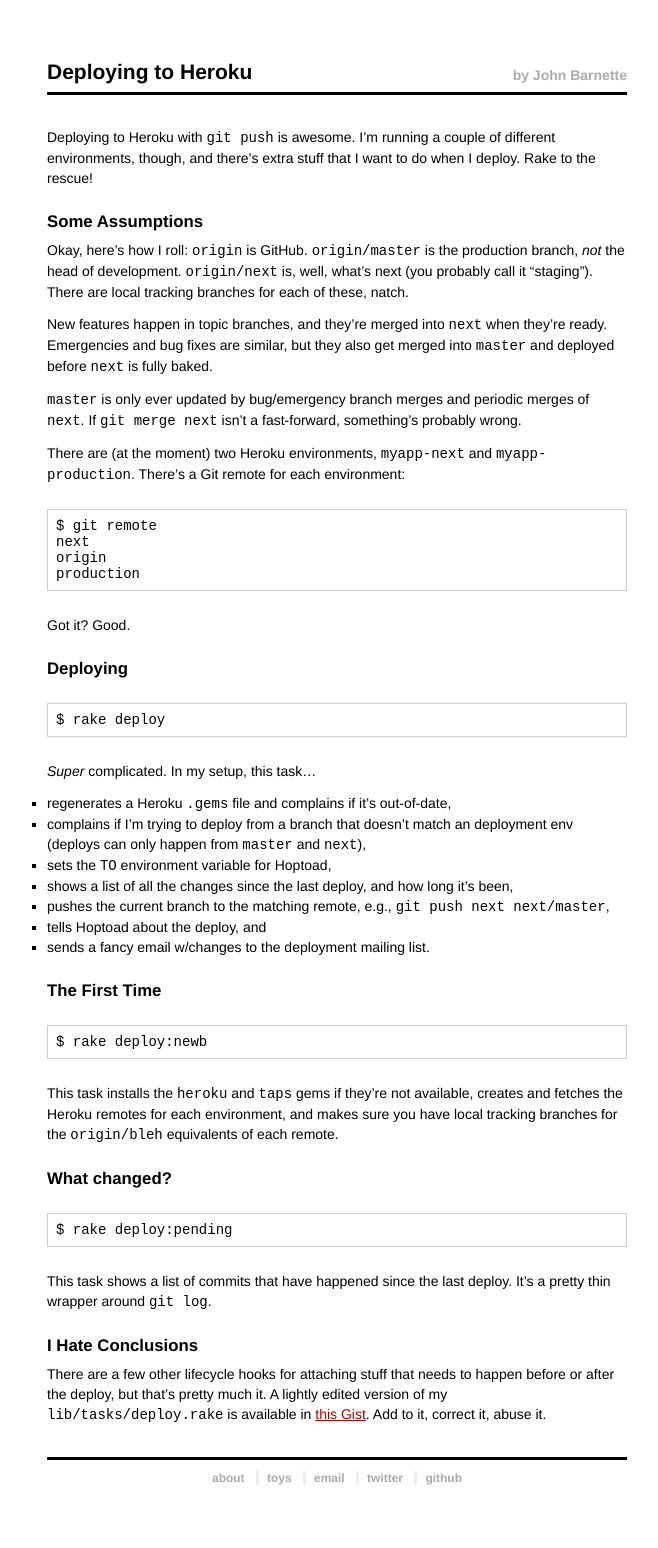
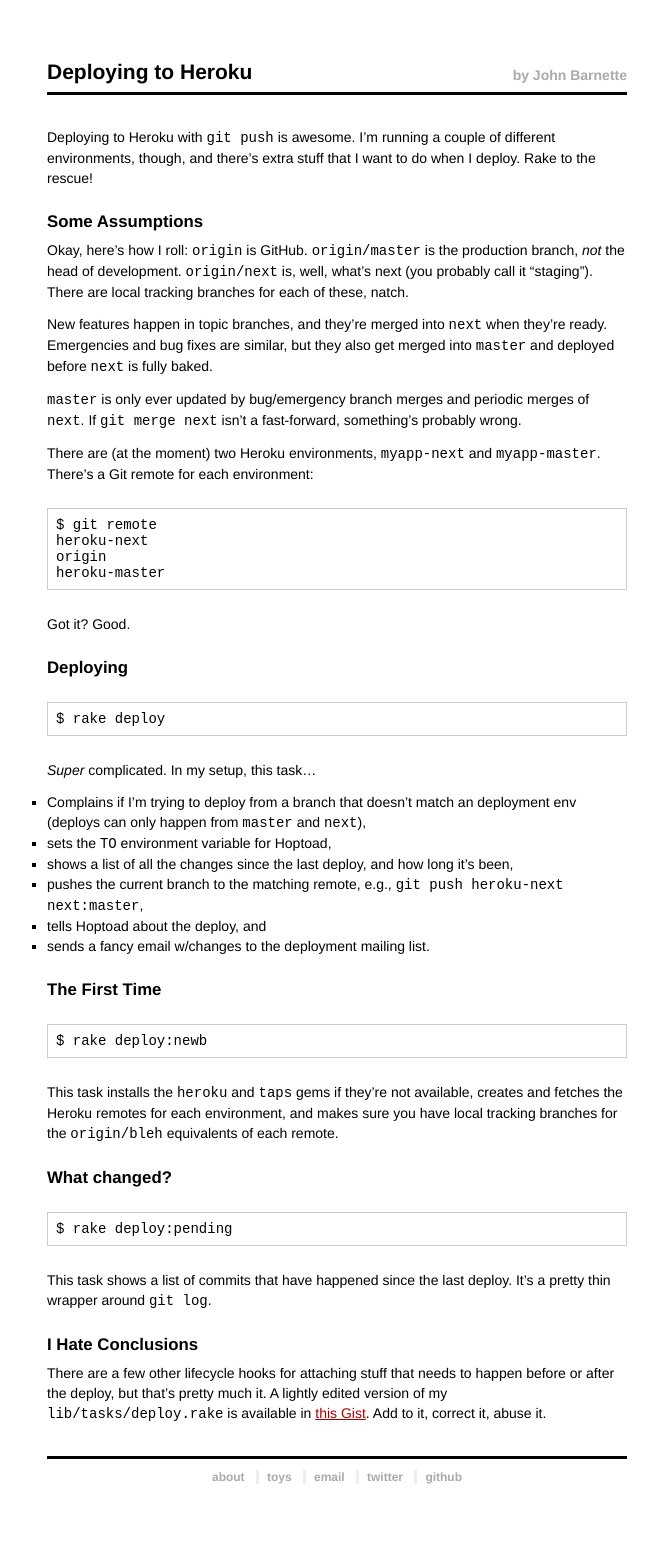
Before and after one commit to jbarnette/jbarnette.github.com, a Jekyll site: the page built from _posts/2009-11-10-deploying-to-heroku.markdown, in a window 1280 px wide. Shown: the whole page, without its empty margins (303-961 px from the left). Built offline with Jekyll 4.4.1, drawn with Linux system fonts in a browser that asks for light colours; nearby versions of some CDN libraries.

Commit message:
Minor update.

```diff
--- a/_posts/2009-11-10-deploying-to-heroku.markdown
+++ b/_posts/2009-11-10-deploying-to-heroku.markdown
@@ -24,12 +24,12 @@ periodic merges of `next`. If `git merge next` isn't a fast-forward,
 something's probably wrong.
 
 There are (at the moment) two Heroku environments, `myapp-next` and
-`myapp-production`. There's a Git remote for each environment:
+`myapp-master`. There's a Git remote for each environment:
 
     $ git remote
-    next
+    heroku-next
     origin
-    production
+    heroku-master
 
 Got it? Good.
 
@@ -39,14 +39,13 @@ Got it? Good.
 
 *Super* complicated. In my setup, this task...
 
-* regenerates a Heroku `.gems` file and complains if it's out-of-date,
-* complains if I'm trying to deploy from a branch that doesn't match
+* Complains if I'm trying to deploy from a branch that doesn't match
   an deployment env (deploys can only happen from `master` and `next`),
 * sets the `TO` environment variable for Hoptoad,
 * shows a list of all the changes since the last deploy, and how long
   it's been,
 * pushes the current branch to the matching remote, e.g., `git push
-  next next/master`,
+  heroku-next next:master`,
 * tells Hoptoad about the deploy, and
 * sends a fancy email w/changes to the deployment mailing list.
 
```
